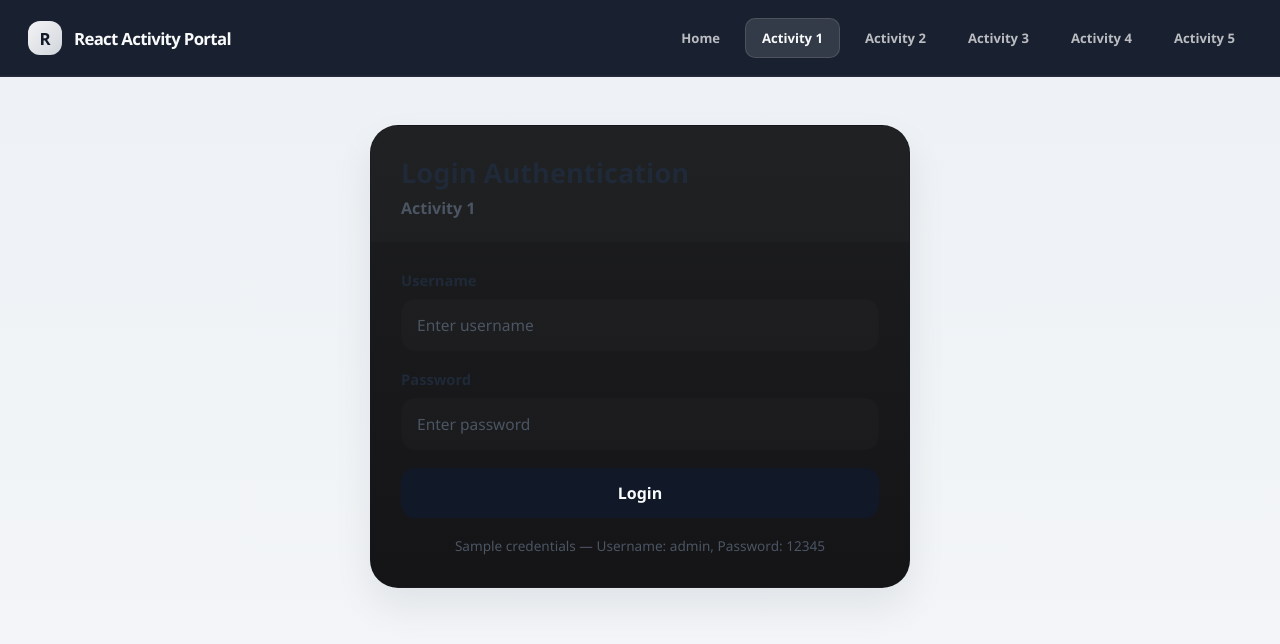
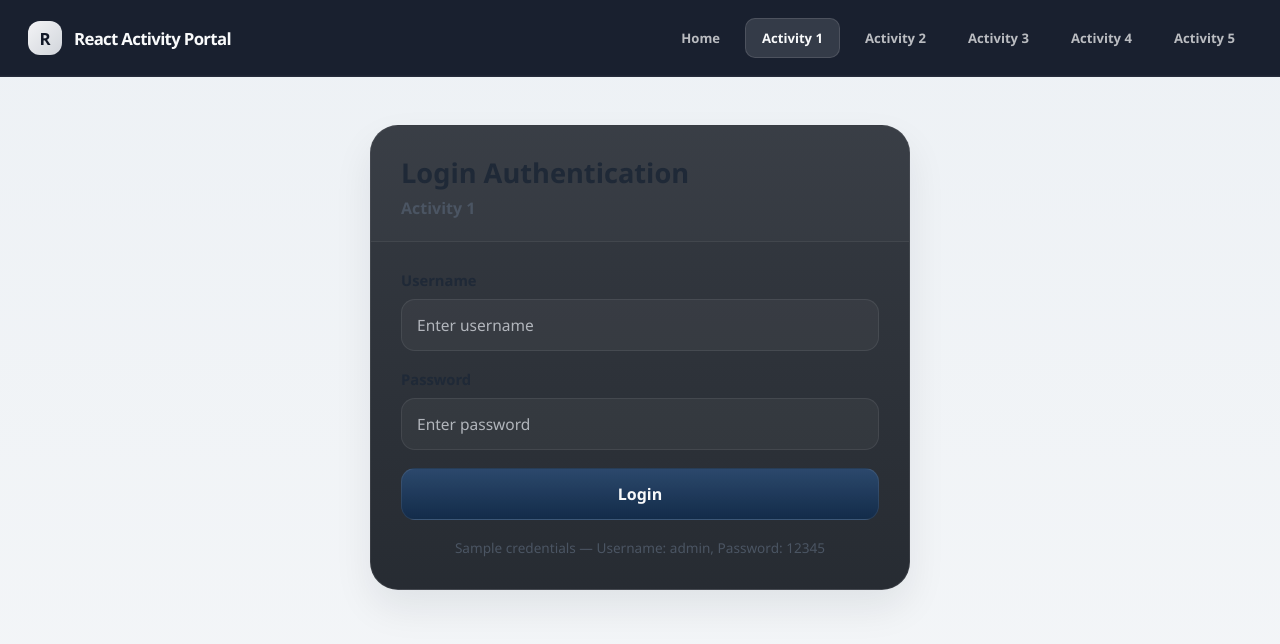
Before and after one commit to davidjamesdeocampo-coder/react-activity-portal, a React (Vite) app: page / in a window 1280 px wide. Both pictures are taken after a click on the button "Activity 1". Shown: the top 644 px of the page. Built offline with nearby package versions, Linux system fonts and the light colour scheme.

Commit message:
Update design

```diff
--- a/src/App.css
+++ b/src/App.css
@@ -1,6 +1,6 @@
 :root {
-  --bg: #eef1f4;
-  --bg-soft: #f5f7fa;
+  --bg: #edf1f4;
+  --bg-soft: #f7f8fa;
   --panel: rgba(255, 255, 255, 0.7);
   --panel-strong: rgba(255, 255, 255, 0.92);
   --line: rgba(15, 23, 42, 0.1);
@@ -8,8 +8,11 @@
   --text: #111827;
   --text-soft: #1f2937;
   --text-muted: #4b5563;
-  --button: #111827;
+  --button: #1f2937;
   --button-text: #f9fafb;
+  --surface-dark: #2b313a;
+  --surface-mid: #3a4049;
+  --surface-soft: #4b545f;
   --shadow: 0 18px 38px rgba(15, 23, 42, 0.08);
 }
 
@@ -342,8 +345,8 @@ button {
 
 .auth-card {
   width: min(540px, 100%);
-  background: linear-gradient(180deg, rgba(19,20,22,0.96), rgba(11,11,13,0.96));
-  border: 1px solid var(--line);
+  background: linear-gradient(180deg, rgba(45, 50, 58, 0.96), rgba(30, 35, 42, 0.96));
+  border: 1px solid rgba(255,255,255,0.08);
   border-radius: 28px;
   overflow: hidden;
   box-shadow: var(--shadow);
@@ -352,7 +355,7 @@ button {
 .auth-header {
   background: rgba(255,255,255,0.02);
   padding: 28px 30px 22px;
-  border-bottom: 1px solid var(--line);
+  border-bottom: 1px solid rgba(255,255,255,0.06);
 }
 
 .auth-header h2 {
@@ -385,21 +388,21 @@ button {
 
 .form-group input {
   width: 100%;
-  border: 1px solid var(--line);
-  background: rgba(255,255,255,0.02);
-  color: var(--text);
+  border: 1px solid rgba(255,255,255,0.08);
+  background: rgba(255,255,255,0.04);
+  color: #f9fafb;
   border-radius: 14px;
   padding: 14px 15px;
   font-size: 0.97rem;
 }
 
 .form-group input::placeholder {
-  color: var(--text-muted);
+  color: rgba(209, 213, 219, 0.8);
 }
 
 .form-group input:focus {
   outline: none;
-  border-color: rgba(255,255,255,0.3);
+  border-color: rgba(255,255,255,0.18);
   box-shadow: 0 0 0 4px rgba(255,255,255,0.04);
 }
 
@@ -421,14 +424,15 @@ button {
 }
 
 .btn-primary {
-  background: var(--button);
-  color: var(--button-text);
+  background: linear-gradient(180deg, rgba(44, 75, 114, 0.9), rgba(18, 44, 75, 0.95));
+  color: #f9fafb;
+  border: 1px solid rgba(255,255,255,0.08);
 }
 
 .btn-secondary {
-  background: rgba(255,255,255,0.02);
-  border: 1px solid var(--line);
-  color: var(--text-soft);
+  background: rgba(255,255,255,0.04);
+  border: 1px solid rgba(255,255,255,0.08);
+  color: #f9fafb;
 }
 
 .alert {
@@ -442,22 +446,22 @@ button {
 
 .alert-error {
   background: rgba(255,255,255,0.04);
-  color: var(--text);
+  color: #f9fafb;
 }
 
 .alert-success {
   background: rgba(255,255,255,0.06);
-  color: var(--text);
+  color: #f9fafb;
 }
 
 .alert-warning {
   background: rgba(255,255,255,0.03);
-  color: var(--text);
+  color: #f9fafb;
 }
 
 .alert-empty {
   background: rgba(255,255,255,0.02);
-  color: var(--text);
+  color: #f9fafb;
 }
 
 .hint-text {
```
